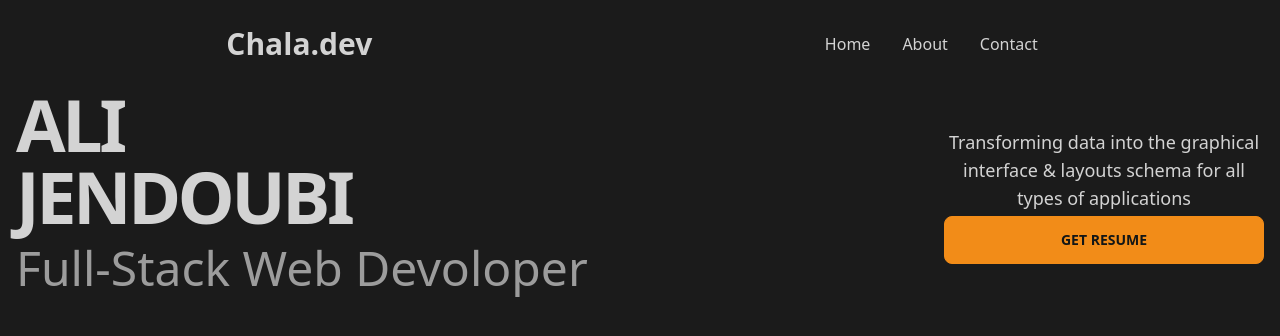
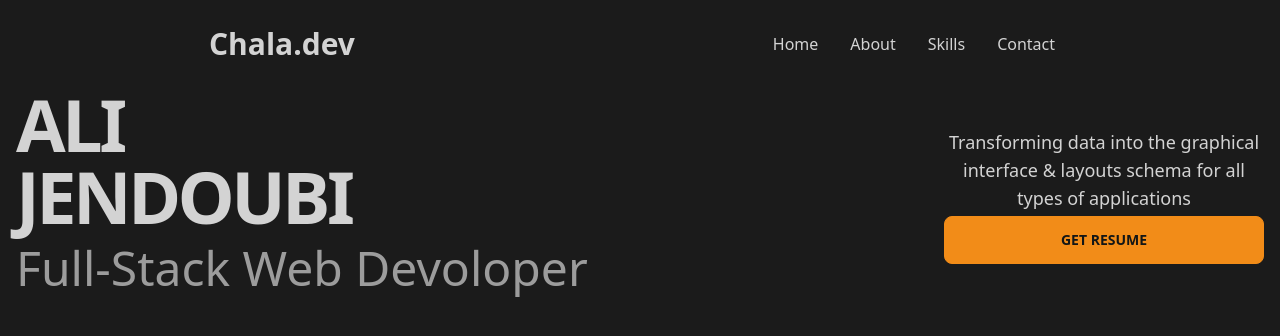
Before and after one commit to ichala/chala-portfolio, a React (Create React App) app: page / in a window 1280 px wide. Shown: the top 336 px of the page. Built offline with nearby package versions, Linux system fonts and the light colour scheme.

Commit message:
Add Navbar Links

```diff
--- a/src/components/Navbar/Navbar.jsx
+++ b/src/components/Navbar/Navbar.jsx
@@ -20,6 +20,7 @@ const Navbar = ({ children }) => (
             <ul className="menu menu-horizontal">
               <li><Link to="/">Home</Link></li>
               <li><Link to="/about">About</Link></li>
+              <li><Link to="/skills">Skills</Link></li>
               <li><Link to="/contact">Contact</Link></li>
 
             </ul>
@@ -33,6 +34,7 @@ const Navbar = ({ children }) => (
       <ul className="menu p-4 w-80 bg-base-100">
         <li><Link to="/">Home</Link></li>
         <li><Link to="/about">About</Link></li>
+        <li><Link to="/skills">Skills</Link></li>
         <li><Link to="/contact">Contact</Link></li>
 
       </ul>
```
